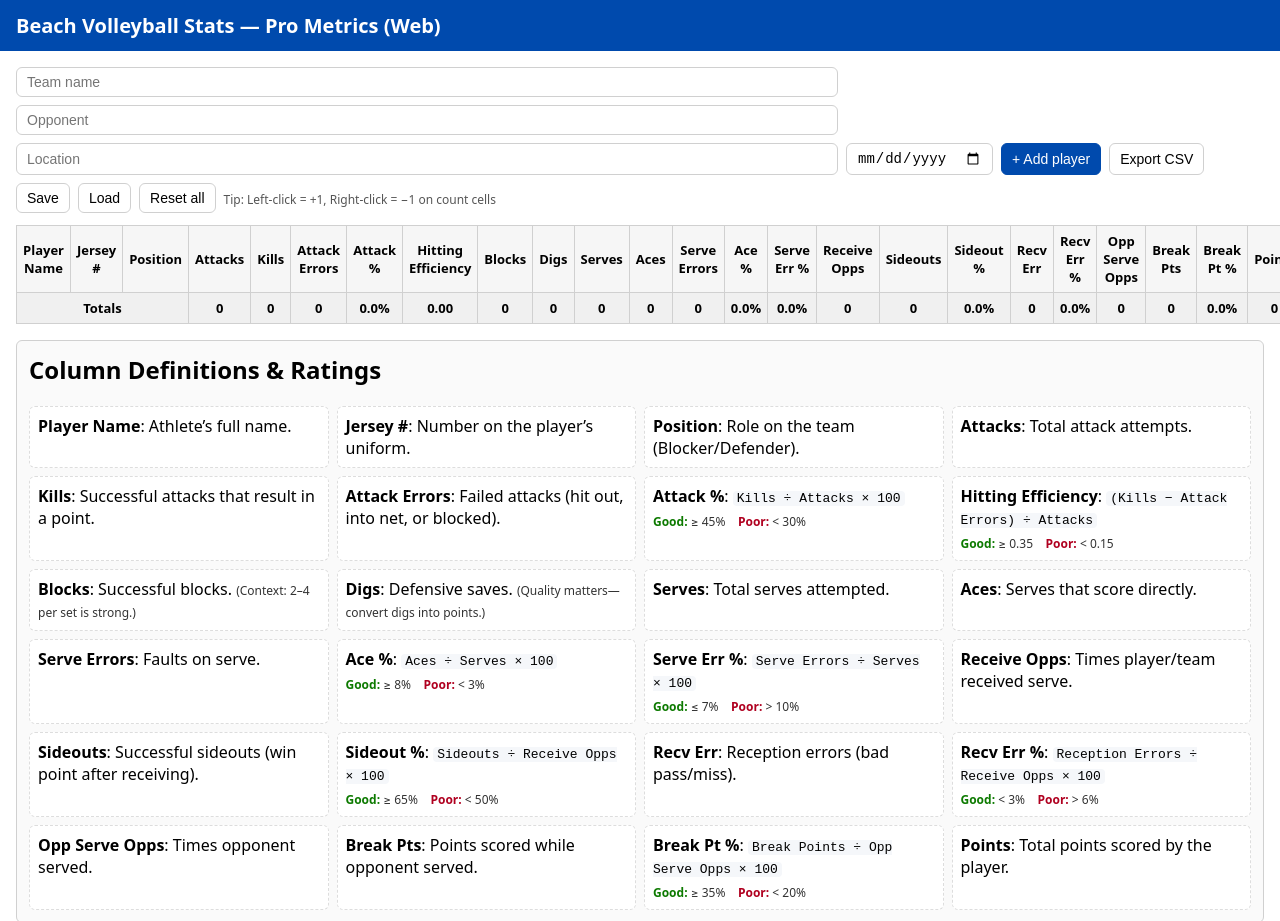
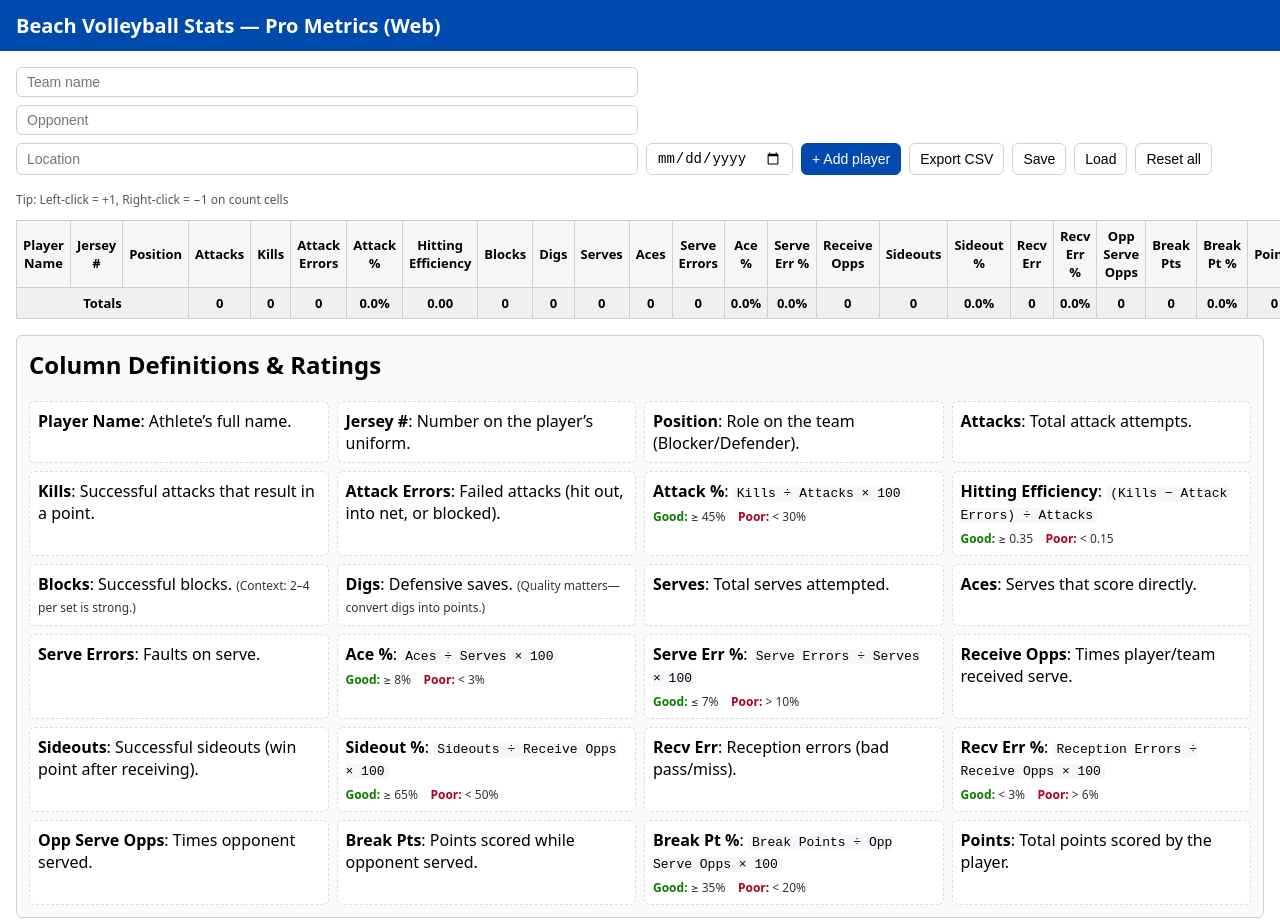
Before and after one commit to dakmacic/Beach_Volleyball_Stats_ProMetrics, a plain HTML site: page index.html in a window 1280 px wide. Shown: the top 921 px of the page. Drawn offline with Linux system fonts and the light colour scheme.

Commit message:
Update index.html

```diff
--- a/index.html
+++ b/index.html
@@ -12,7 +12,7 @@
     main{padding:16px;}
     .toolbar{display:flex;flex-wrap:wrap;gap:8px;margin-bottom:12px;}
     .toolbar input{font-size:14px;padding:6px 10px;border:1px solid var(--border);border-radius:6px;}
-    #teamName,#opponent,#location{width:800px;} /* double width for these fields */
+    #teamName,#opponent,#location{width:600px;} /* double width for these fields */
     .toolbar button{font-size:14px;padding:6px 10px;border:1px solid var(--border);border-radius:6px;background:#fff;cursor:pointer}
     .toolbar button.primary{background:var(--accent);color:#fff;border-color:var(--accent)}
     table{width:100%;border-collapse:collapse;font-size:13px;}
```
